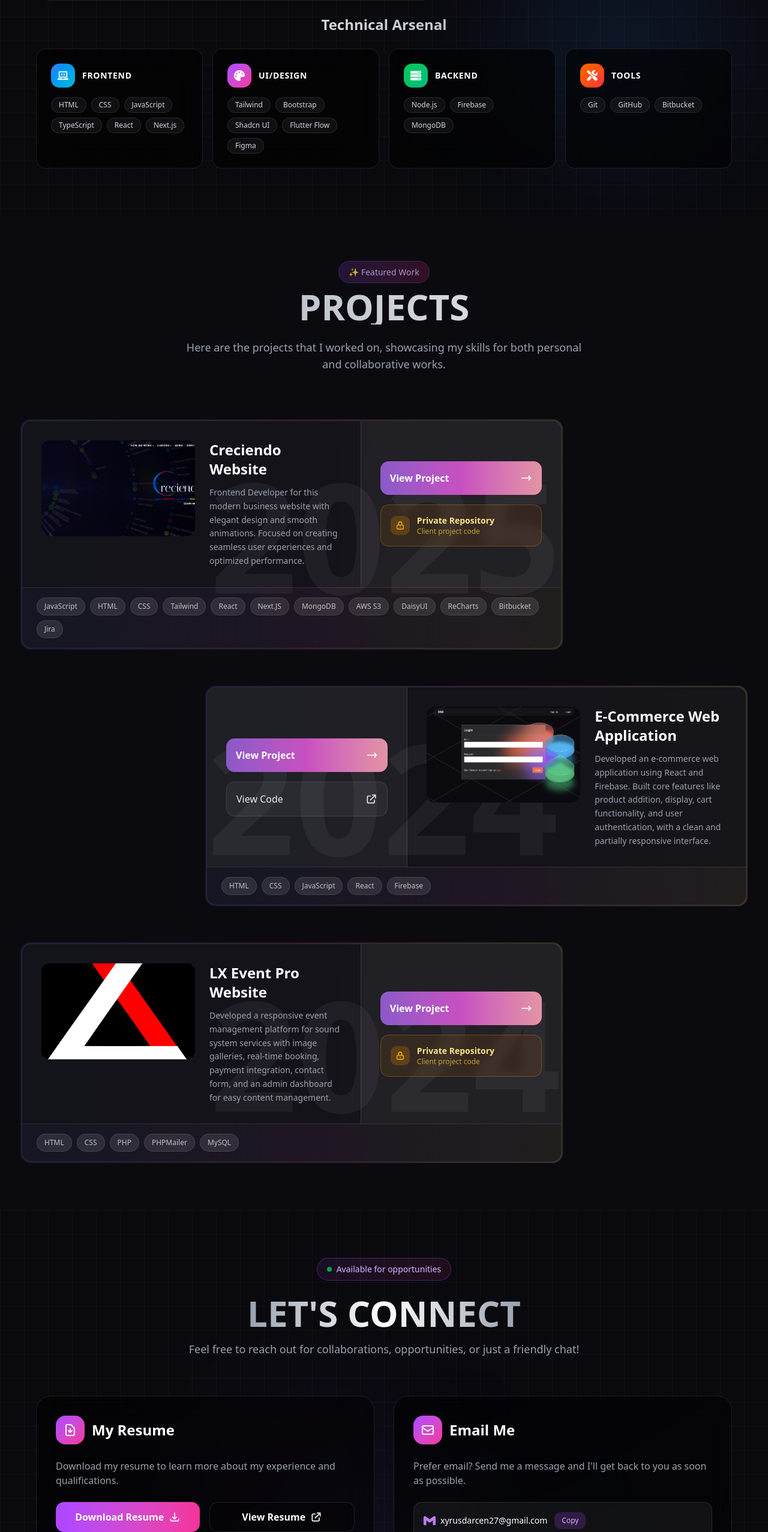
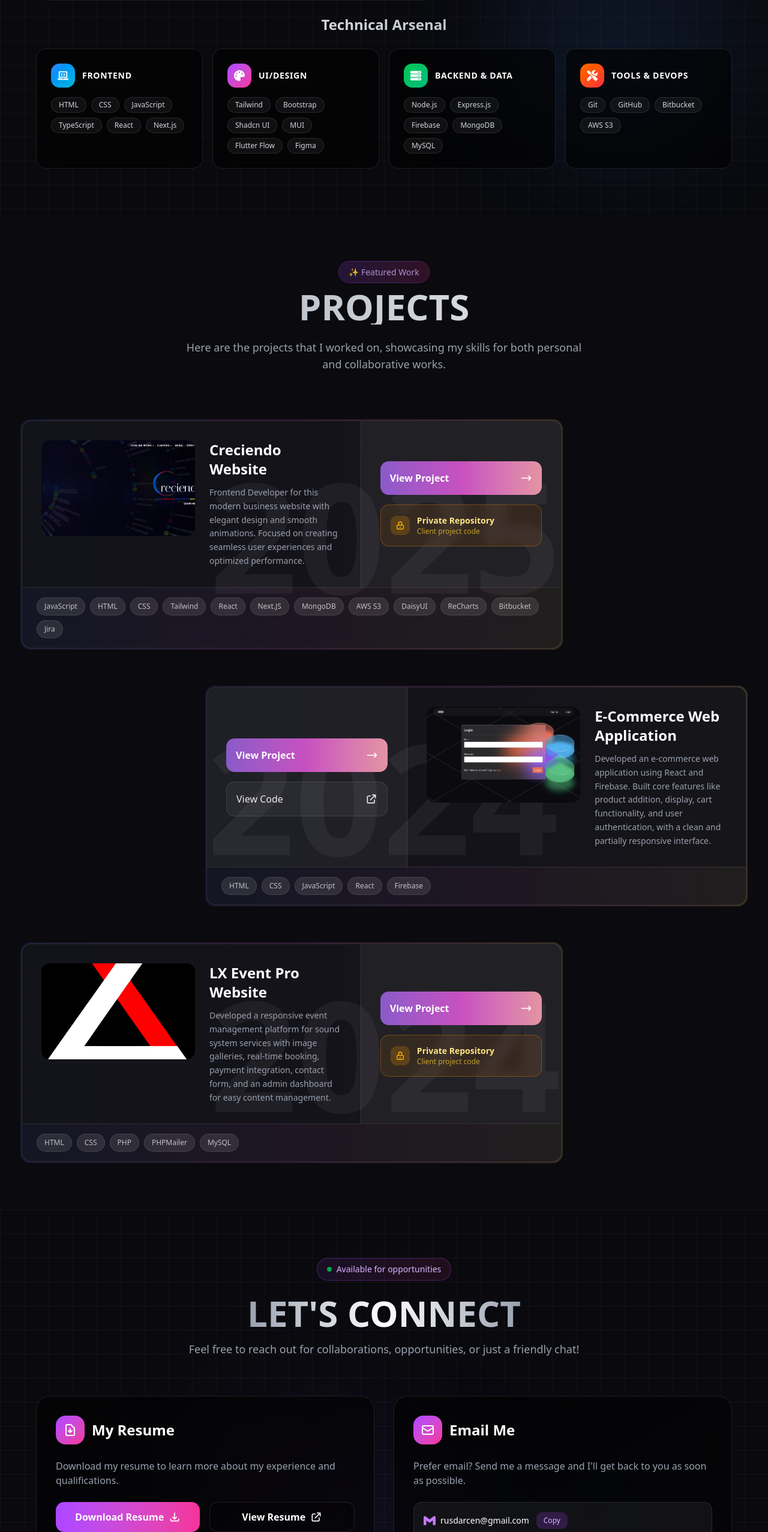
Before and after one commit to PROREXIMITY/xyrus-darcen, a Next.js app: page / in a window 1280 px wide. Shown: the part 1572-4126 px from the top of the page at 60% size. Built offline with nearby package versions, Linux system fonts and the light colour scheme.

Commit message:
Update Data

```diff
--- a/src/app/components/Contact.tsx
+++ b/src/app/components/Contact.tsx
@@ -8,7 +8,7 @@ export default function Contact() {
 
 
   const copyEmail = () => {
-    navigator.clipboard.writeText("xyrusdarcen27@gmail.com");
+    navigator.clipboard.writeText("rusdarcen@gmail.com");
     setCopiedEmail(true);
     setTimeout(() => setCopiedEmail(false), 2000);
   };
@@ -65,7 +65,7 @@ export default function Contact() {
 
               <div className="flex flex-col sm:flex-row gap-4">
                 <a
-                  href="/assets/Xyrus_Darcen.pdf"
+                  href="/assets/Xyrus_Darcen_Resume.pdf"
                   download
                   className="w-full inline-flex items-center justify-center gap-2 px-4 sm:px-6 py-2.5 sm:py-3 bg-gradient-to-r from-purple-500 to-pink-500 rounded-xl text-white text-sm sm:text-base font-semibold hover:scale-[1.02] transition-transform duration-300 hover:shadow-xl hover:shadow-purple-500/50"
                 >
@@ -75,7 +75,7 @@ export default function Contact() {
                   </svg>
                 </a>
                 <a
-                  href="/assets/Xyrus_Darcen.pdf"
+                  href="/assets/Xyrus_Darcen_Resume.pdf"
                   target="_blank"
                   rel="noopener noreferrer"
                   className="w-full inline-flex items-center justify-center gap-2 px-4 sm:px-6 py-2.5 sm:py-3 bg-black/30 hover:bg-black/50 rounded-xl text-white text-sm sm:text-base font-semibold hover:scale-[1.02] transition-all duration-300 border border-white/10 hover:border-purple-500/50"
@@ -113,7 +113,7 @@ export default function Contact() {
                   <svg className="w-5 h-5 text-purple-400 flex-shrink-0" fill="currentColor" viewBox="0 0 24 24">
                     <path d="M24 5.457v13.909c0 .904-.732 1.636-1.636 1.636h-3.819V11.73L12 16.64l-6.545-4.91v9.273H1.636A1.636 1.636 0 0 1 0 19.366V5.457c0-2.023 2.309-3.178 3.927-1.964L5.455 4.64 12 9.548l6.545-4.91 1.528-1.145C21.69 2.28 24 3.434 24 5.457z" />
                   </svg>
-                  <span className="text-white text-xs sm:text-sm font-mono break-all">xyrusdarcen27@gmail.com</span>
+                  <span className="text-white text-xs sm:text-sm font-mono break-all">rusdarcen@gmail.com</span>
                 </div>
                 <button
                   onClick={copyEmail}
@@ -124,7 +124,7 @@ export default function Contact() {
               </div>
 
               <a
-                href="mailto:xyrusdarcen27@gmail.com"
+                href="mailto:rusdarcen@gmail.com"
                 className="w-full inline-flex items-center justify-center gap-2 px-4 sm:px-6 py-2.5 sm:py-3 bg-gradient-to-r from-purple-500 to-pink-500 rounded-xl text-white text-sm sm:text-base font-semibold hover:scale-[1.02] transition-transform duration-300 hover:shadow-xl hover:shadow-purple-500/50"
               >
                 <span>Send Email</span>
--- a/src/app/components/data/mockData.ts
+++ b/src/app/components/data/mockData.ts
@@ -64,19 +64,19 @@ export const skills: Skill[] = [
   },
   {
     name: "UI/Design",
-    items: ["Tailwind", "Bootstrap", "Shadcn UI", "Flutter Flow", "Figma"],
+    items: ["Tailwind", "Bootstrap", "Shadcn UI", "MUI", "Flutter Flow", "Figma"],
     icon: FaPalette,
     color: "from-purple-500 to-pink-500",
   },
   {
-    name: "Backend",
-    items: ["Node.js", "Firebase", "MongoDB"],
+    name: "Backend & Data",
+    items: ["Node.js", "Express.js", "Firebase", "MongoDB", "MySQL"],
     icon: FaServer,
     color: "from-green-500 to-emerald-500",
   },
   {
-    name: "Tools",
-    items: ["Git", "GitHub", "Bitbucket"],
+    name: "Tools & Devops",
+    items: ["Git", "GitHub", "Bitbucket", "AWS S3"],
     icon: FaTools,
     color: "from-orange-500 to-red-500",
   },
@@ -116,8 +116,8 @@ export const socialLinks: SocialLink[] = [
     },
     {
       name: "Gmail",
-      href: "mailto:xyrusdarcen27@gmail.com",
-      username: "xyrusdarcen27@gmail.com",
+      href: "mailto:rusdarcen@gmail.com",
+      username: "rusdarcen@gmail.com",
       description: "Send me an email",
       viewBox: "0 0 24 24",
       iconPath: "M24 5.457v13.909c0 .904-.732 1.636-1.636 1.636h-3.819V11.73L12 16.64l-6.545-4.91v9.273H1.636A1.636 1.636 0 0 1 0 19.366V5.457c0-2.023 2.309-3.178 3.927-1.964L5.455 4.64 12 9.548l6.545-4.91 1.528-1.145C21.69 2.28 24 3.434 24 5.457z",
```
Also changed, not shown: src/app/components/BackToTop.tsx (deleted), 2 other files (tests, documents, lock files or other folders).
